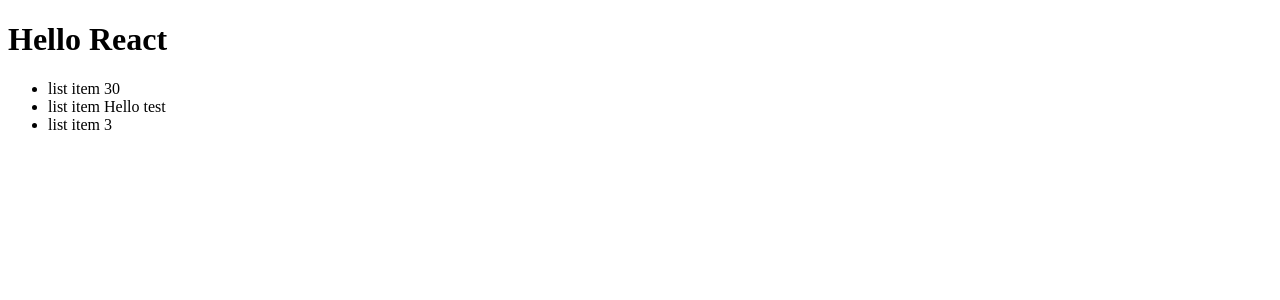
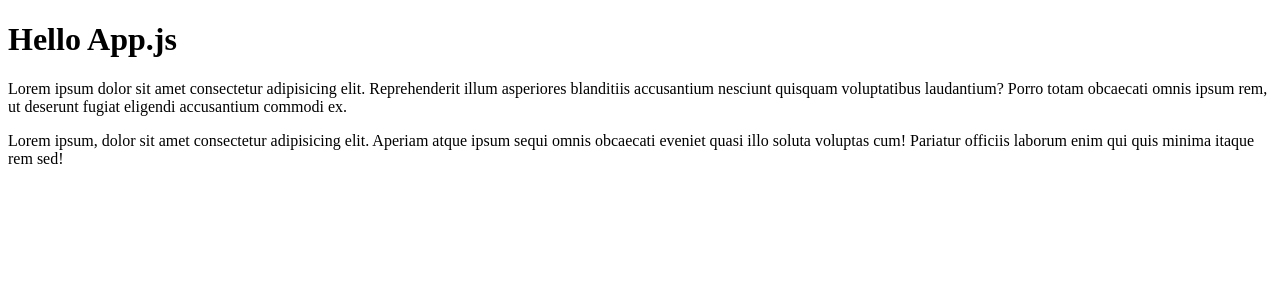
Before and after one commit to Timo-unic/REACT-2710, a React (Create React App) app: page / in a window 1280 px wide. Shown: the top 300 px of the page. Built offline with nearby package versions, Linux system fonts and the light colour scheme.

Commit message:
form writing React Fragment

```diff
--- a/src/index.tsx
+++ b/src/index.tsx
@@ -1,30 +1,42 @@
 import React from 'react'
 import ReactDOM from 'react-dom/client'
 
-// jsx
-const h1 = (
-    <h1 id="title" className="dfdf">
-        Hello React
-    </h1>
+// React component (Function)
+const Title = () => {
+    return <h1>Hello App.js</h1>
+}
+
+const Content = () => {
+    return (
+        <React.Fragment>
+            <p>
+                Lorem ipsum dolor sit amet consectetur adipisicing elit.
+                Reprehenderit illum asperiores blanditiis accusantium nesciunt
+                quisquam voluptatibus laudantium? Porro totam obcaecati omnis
+                ipsum rem, ut deserunt fugiat eligendi accusantium commodi ex.
+            </p>
+            <p>
+                Lorem ipsum, dolor sit amet consectetur adipisicing elit.
+                Aperiam atque ipsum sequi omnis obcaecati eveniet quasi illo
+                soluta voluptas cum! Pariatur officiis laborum enim qui quis
+                minima itaque rem sed!
+            </p>
+        </React.Fragment>
+    )
+}
+
+function App() {
+    return (
+        <>
+            <Title />
+            <Content />
+        </>
+    )
+}
+
+const root = ReactDOM.createRoot(document.getElementById('root') as HTMLElement)
+root.render(
+    <React.StrictMode>
+        <App />
+    </React.StrictMode>
 )
-console.log(h1)
-
-let a = 10
-let b = 'Hello test'
-
-const list = (
-    <ul>
-        <li>list item {a + 10 + 10}</li>
-        <li>list item {b}</li>
-        <li>list item 3</li>
-    </ul>
-)
-
-const content = (
-    <div>
-        {h1}
-        {list}
-    </div>
-)
-const root = ReactDOM.createRoot(document.getElementById('root') as HTMLElement)
-root.render(<React.StrictMode>{content}</React.StrictMode>)
```
